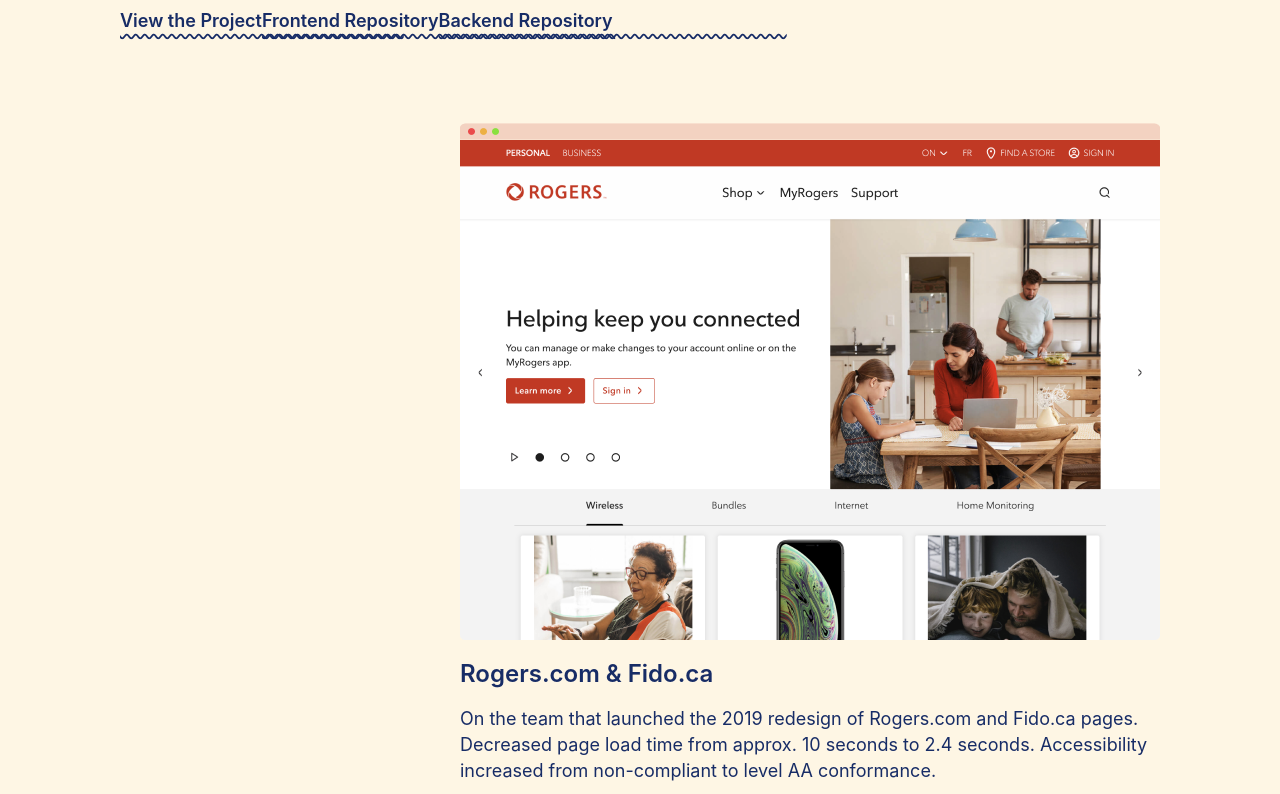
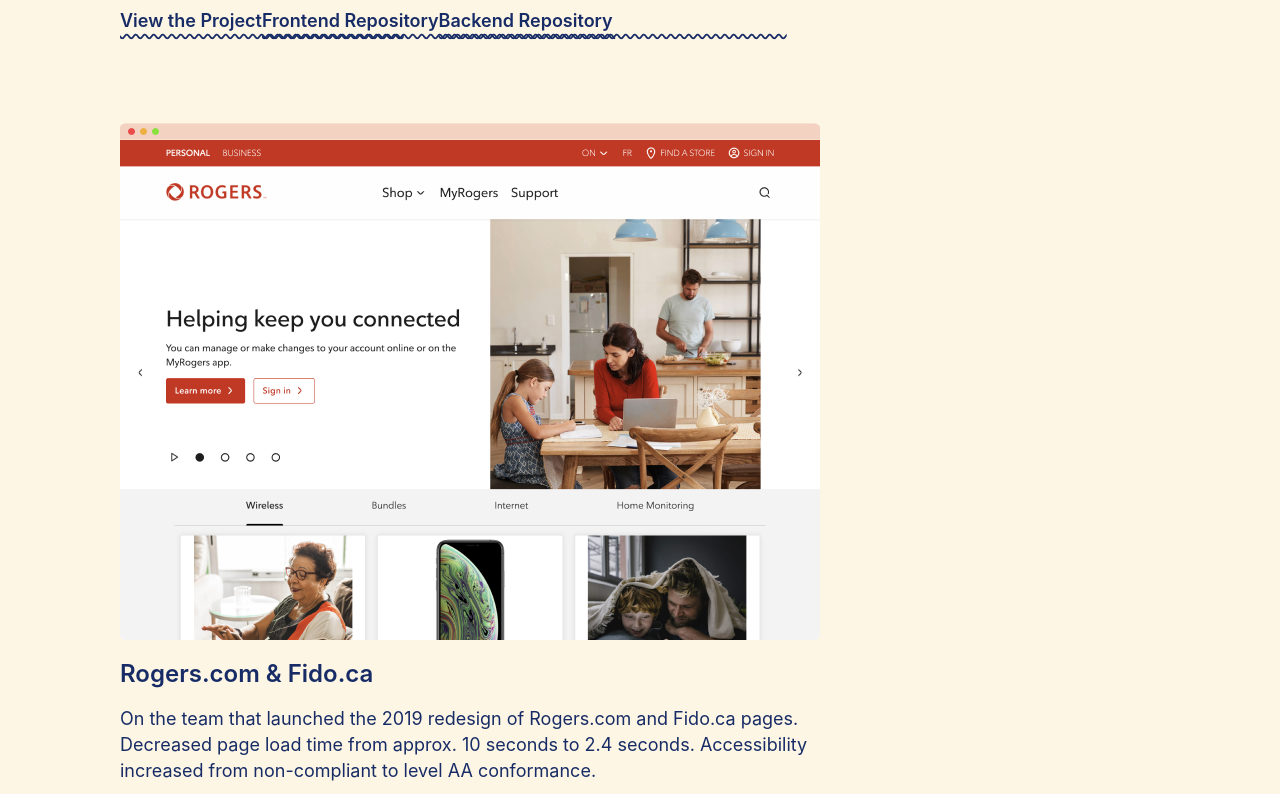
Before and after one commit to aaren-chabot/portfolio, a React (Create React App) app: page / in a window 1280 px wide. Shown: the part 2126-2920 px from the top of the page. Built offline with nearby package versions, Linux system fonts and the light colour scheme; a web font is replaced by a local one.

Commit message:
remove reference to unused logo, fix key issue

```diff
--- a/src/sections/Projects/Projects.component.js
+++ b/src/sections/Projects/Projects.component.js
@@ -21,10 +21,10 @@ const Projects = () => {
       <Typography element="h2">Projects</Typography>
       <Spacer size="sm" />
       {projectData.map((project, i, list) => (
-        <>
-          <Project key={project.name} project={project} />
+        <div key={project.name}>
+          <Project project={project} />
           {i + 1 === list.length ? <Spacer size="lg" /> : <Spacer size="xlg" />}
-        </>
+        </div>
       ))}
       <Button className={styles.button}>See My GitHub</Button>
     </div>
```
Also changed, not shown: public/manifest.json.
